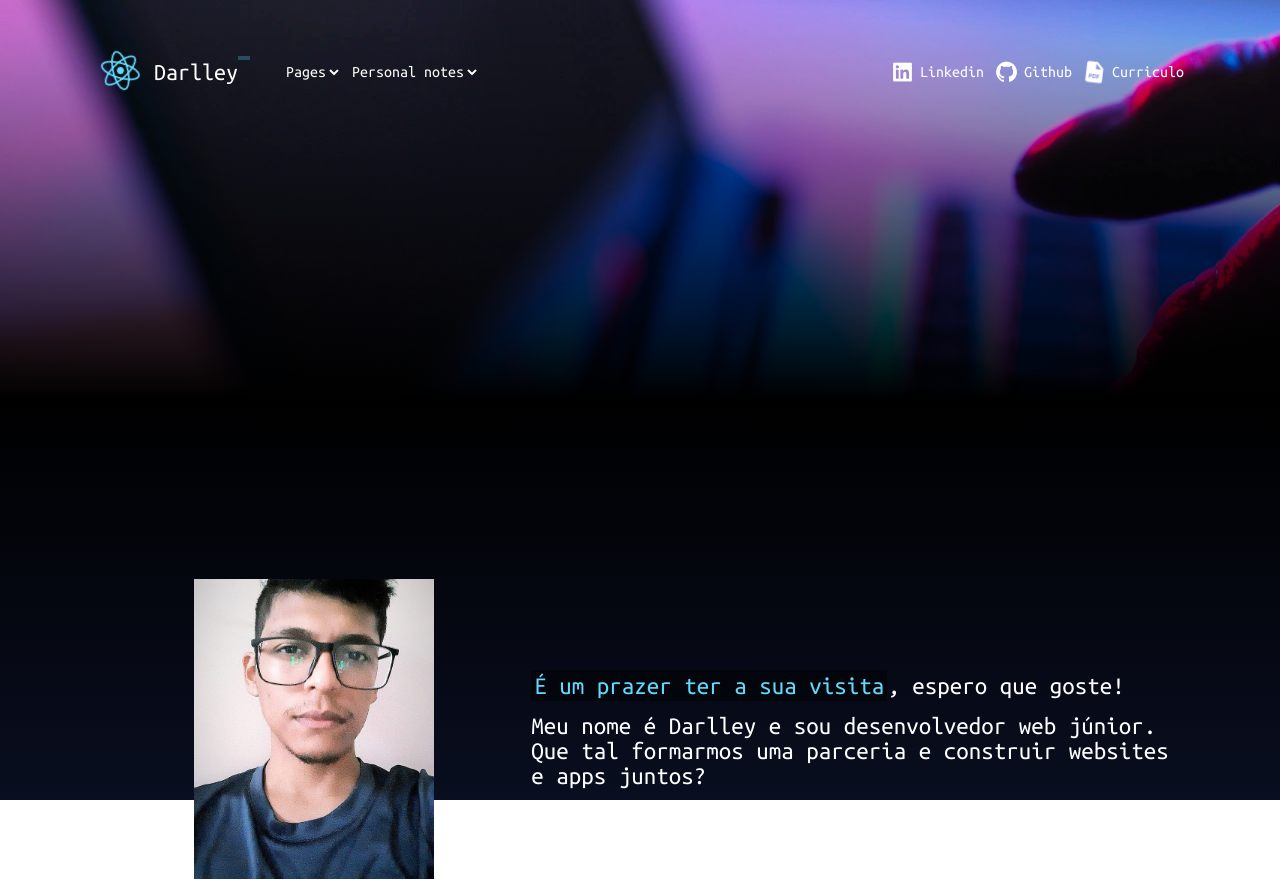
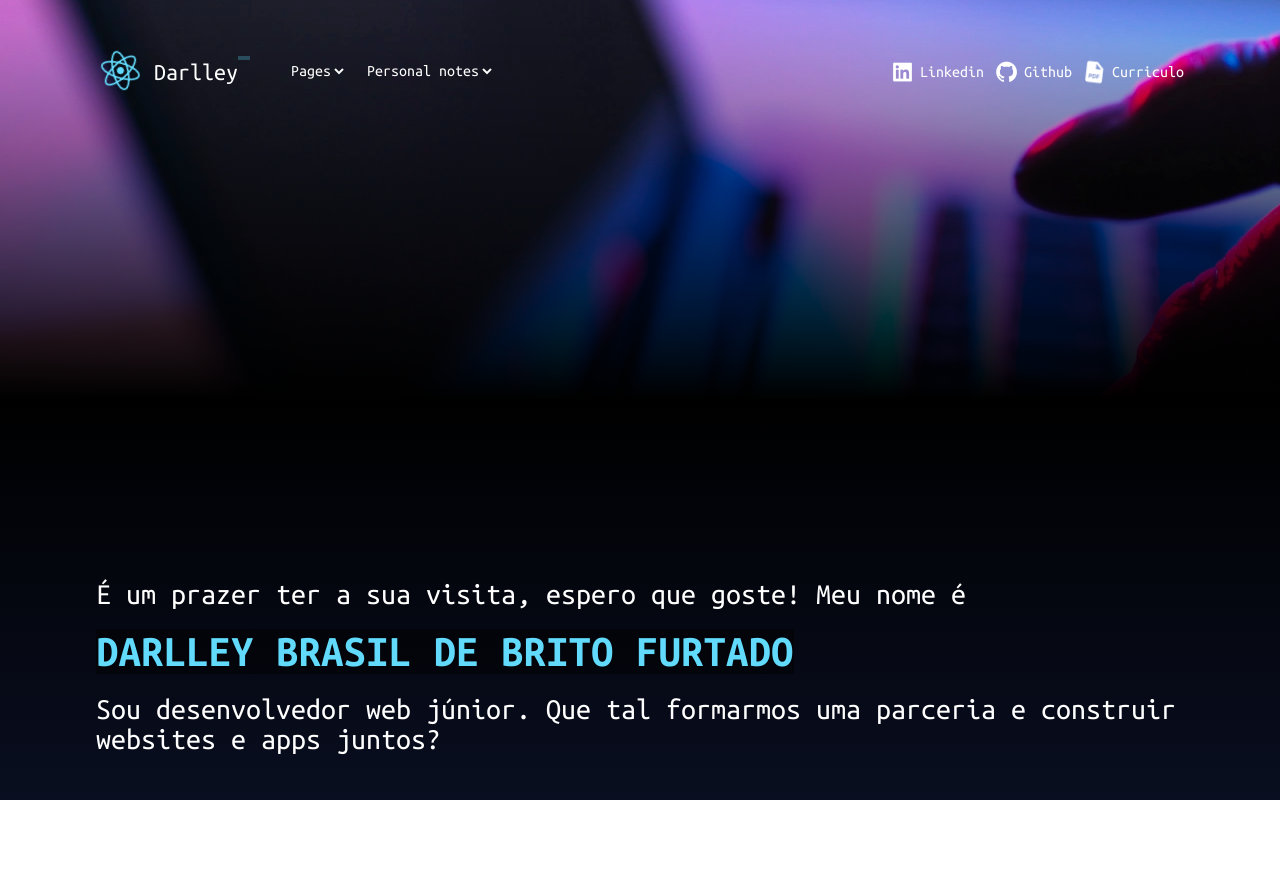
Before and after one commit to Darlley/portfolio-vite, a React (Vite) app: page / in a window 1280 px wide. After the commit the page ends 800 px from the top, so only its background shows below. Built offline with nearby package versions, Linux system fonts and the light colour scheme.

Commit message:
edit home

```diff
--- a/src/components/Perfil.tsx
+++ b/src/components/Perfil.tsx
@@ -1,20 +1,20 @@
+import "../styles/perfil.scss"
 
-import '../styles/perfil.scss'
-const imgPerfil = new URL('../assets/perfil.jpg', import.meta.url).href
-
-function Perfil(){
+function Perfil() {
     return (
         <div className="header__apresentacao">
+            <div className="apresentacao__bio">
 
-            <div className="apresentacao__img">
-                <img src={imgPerfil} alt="" />
-            </div>
-            <div className="apresentacao__bio">
-                <p><span className="text-filter">É um prazer ter a sua visita</span>, espero que goste!</p>
-                <p>Meu nome é Darlley e sou desenvolvedor web júnior. Que tal formarmos uma parceria e construir websites e apps juntos?</p>
+                <p>É um prazer ter a sua visita, espero que goste! Meu nome é</p>
+                <p>
+                    <span className="text-filter">Darlley Brasil de Brito Furtado</span>
+                </p>
+
+                <p>Sou desenvolvedor web júnior. Que tal formarmos uma parceria e construir websites e apps juntos?</p>
+
             </div>
         </div>
-    )
+    );
 }
 
-export default Perfil
+export default Perfil;
--- a/src/styles/menu.scss
+++ b/src/styles/menu.scss
@@ -76,6 +76,8 @@
                     align-items: center;
                     text-decoration: none;
                     color: #fff;
+                    padding: 5px;
+                    border-bottom: 3px solid transparent;
 
                     &:hover {
                         color: $secundaryColor;
@@ -84,6 +86,7 @@
 
                 &.open div a{
                     color: $secundaryColor;
+                    border-bottom: 3px solid $secundaryColor;
                 }
             }
         }
@@ -93,7 +96,6 @@
             left: 0px;
             top: 20px;
             background: linear-gradient(90deg, #000000 0%, #00000000 60%);
-            border-left: 4px solid $secundaryColor;
             margin-top: 10px;
             padding: 5px 25px;
             width: max-content;
--- a/src/styles/perfil.scss
+++ b/src/styles/perfil.scss
@@ -4,32 +4,23 @@
 
     display: flex;
 
-    .apresentacao__img {
-        flex: 2;
-        text-align: center;
-        img{
-            width: 240px;
-        }
-
-    }
     .apresentacao__bio{
         display: flex;
         flex-direction: column;
-        flex: 3;
 
         justify-content: center;
         text-align: left;
 
         p{
-            font-size: 25px;
-
-            &:nth-child(1){
-                margin-bottom: 15px;
-            }
+            font-size: 30px;
 
             span{
-                padding: 3px;
+                font-size: 45px;
+                font-weight: bold;
                 color: #61dafb;
+                text-transform: uppercase;
+                display: inline-block;
+                margin: 20px 0;
 
                 &.text-filter{
                     background-color: #00000077;
```
Also changed, not shown: 2 other files (tests, documents, lock files or other folders).
